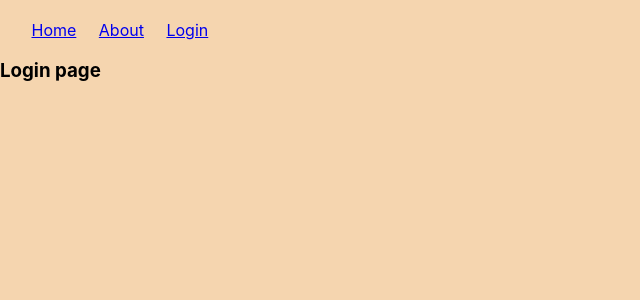
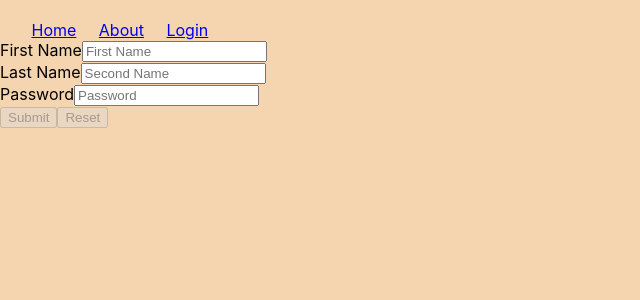
Before and after one commit to artyom-n/redux-blog, a React (Create React App) app: page /login in a window 1280 px wide. Shown: the top 300 px of the page, without its empty margins (0-640 px from the left). Built offline with nearby package versions, Linux system fonts and the light colour scheme; no server answers.

Commit message:
Added Login Content

```diff
--- a/src/pages/login.tsx
+++ b/src/pages/login.tsx
@@ -1,17 +1,67 @@
-import React from 'react';
+import React from 'react'
+import { Form, Field } from 'react-final-form'
+
+
 
 const Login = () => {
-    return (
-        <section>
-            <div className="container">
-                <div className="row center-xs">
-                    <div className="col-xs-3">
-                        <h3>Login page</h3>
-                    </div>
-                </div>
-            </div>
-        </section>
-    )
-}
+  return (
+    <Form
+      onSubmit={value => {
+        console.log(value);
+      }}
+    >
+      {({ handleSubmit, form, submitting, pristine }) => (
+        <form onSubmit={handleSubmit}>
+
+          <div>
+            <label>First Name</label>
+            <Field name="firstName">
+              {({ input }) => (
+                <input
+                  type="text"
+                  placeholder="First Name"
+                  {...input} />
+              )}
+            </Field>
+          </div>
+          <div>
+            <label>Last Name</label>
+            <Field name="secondName">
+              {({ input }) => (
+                <input
+                  type="text"
+                  placeholder="Second Name"
+                  {...input} />
+              )}
+            </Field>
+          </div>
+          <div>
+            <label>Password</label>
+            <Field name="password">
+              {({ input }) => (
+                <input
+                  type="password"
+                  placeholder="Password"
+                  {...input} />
+              )}
+            </Field>
+          </div>
+          <div className="buttons">
+            <button type="submit" disabled={submitting || pristine}>
+              Submit
+              </button>
+            <button
+              type="button"
+              onClick={form.reset}
+              disabled={submitting || pristine}
+            >
+              Reset
+              </button>
+          </div>
+        </form>
+      )}
+    </Form >
+  );
+};
 
 export default Login;
```
